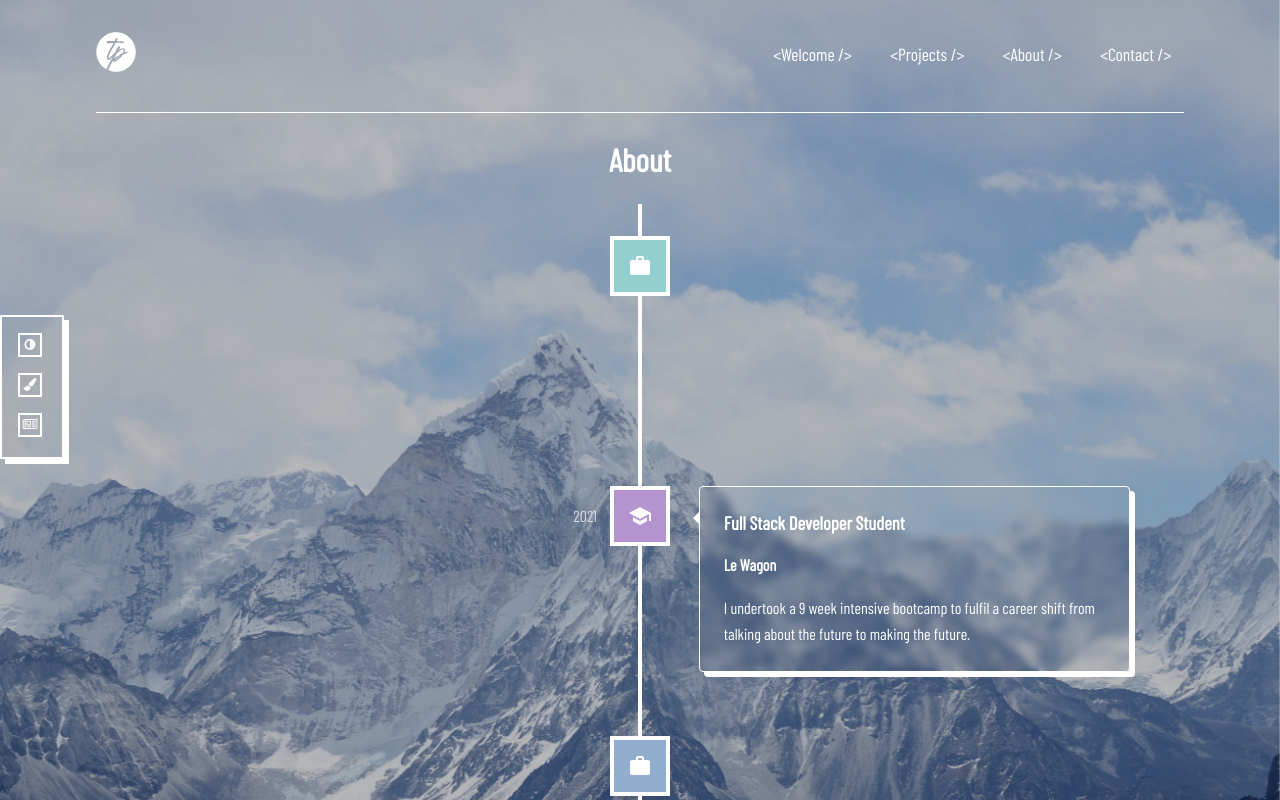
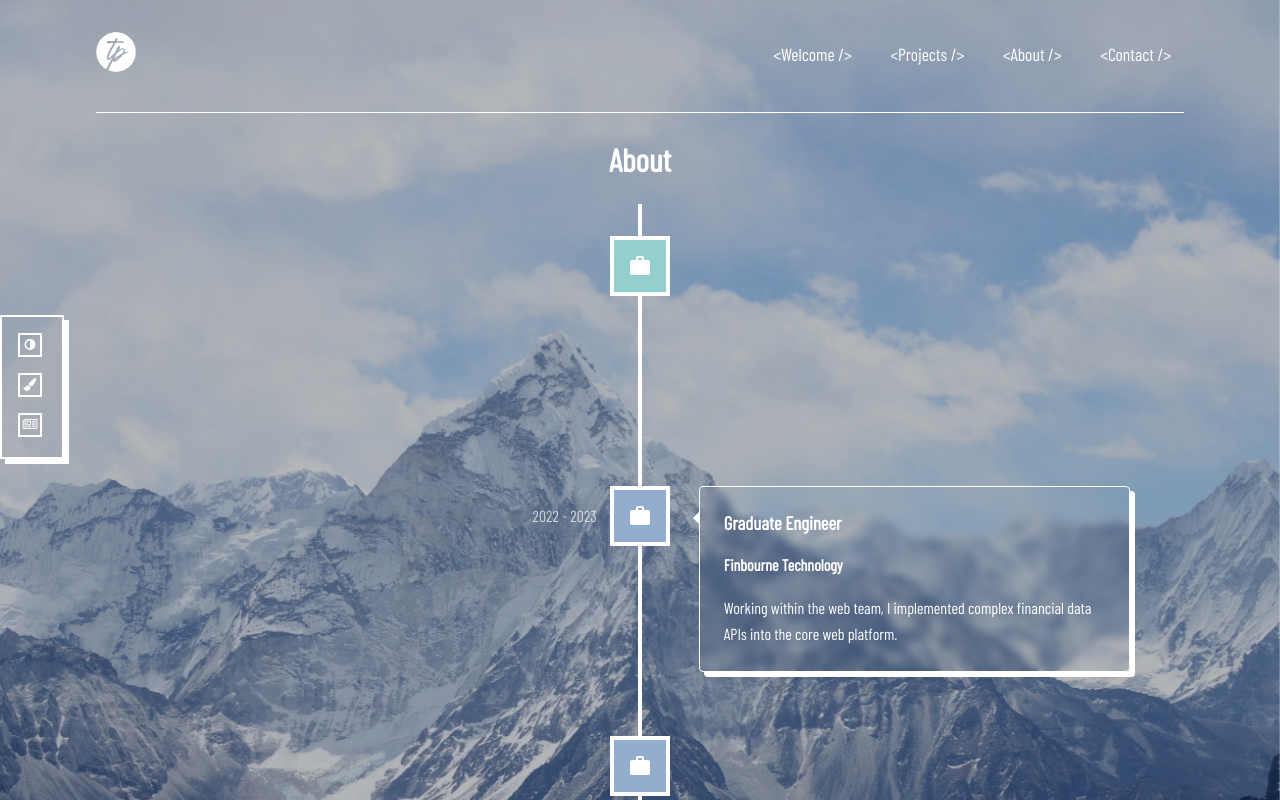
Before and after one commit to twperkins/portfolio, a React (Create React App) app: page /about in a window 1280 px wide. Built offline with nearby package versions, Linux system fonts and the light colour scheme; a web font is replaced by a local one.

Commit message:
Update copy in about section

```diff
--- a/src/About.js
+++ b/src/About.js
@@ -13,8 +13,32 @@ function About(props) {
         <VerticalTimelineElement
           className="timeline-current"
           contentStyle={{ background: 'rgba(0, 0, 0, 0)', color: '#fff' }}
-          date="2021 - present"
+          date="2023 - present"
           iconClassName="timeline-current-icon"
+          icon={<WorkIcon />}
+        >
+          <h3 className="timeline-title">Full Stack Engineer</h3>
+          <h4 className="timeline-subtitle">Appear Here</h4>
+          <p>
+            One of 3 engineers taking ownership of the development journey from idea to deployment.
+          </p>
+        </VerticalTimelineElement>
+        <VerticalTimelineElement
+          className="timeline-work"
+          date="2022 - 2023"
+          iconClassName="timeline-work-icon"
+          icon={<WorkIcon />}
+        >
+          <h3 className="timeline-title">Graduate Engineer</h3>
+          <h4 className="timeline-subtitle">Finbourne Technology</h4>
+          <p>
+            Working within the web team, I implemented complex financial data APIs into the core web platform.
+          </p>
+        </VerticalTimelineElement>
+        <VerticalTimelineElement
+          className="timeline-work"
+          date="2021 - 2023"
+          iconClassName="timeline-work-icon"
           icon={<WorkIcon />}
         >
           <h3 className="timeline-title">Teaching Assistant</h3>
```
